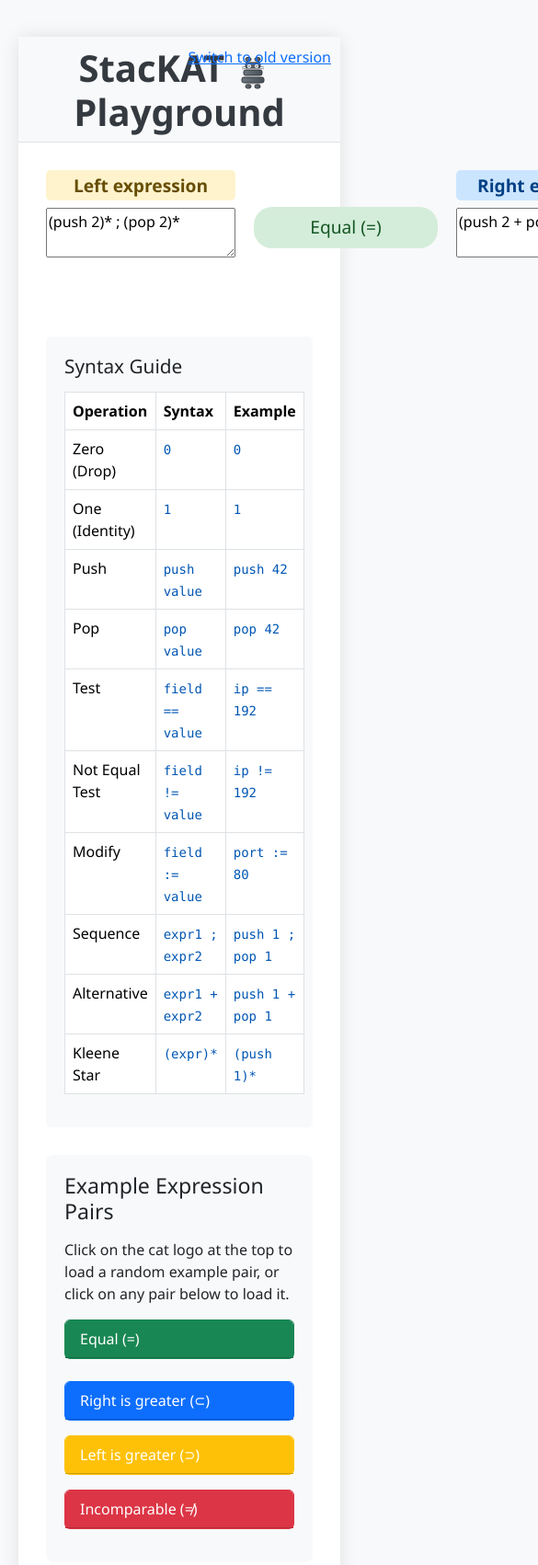
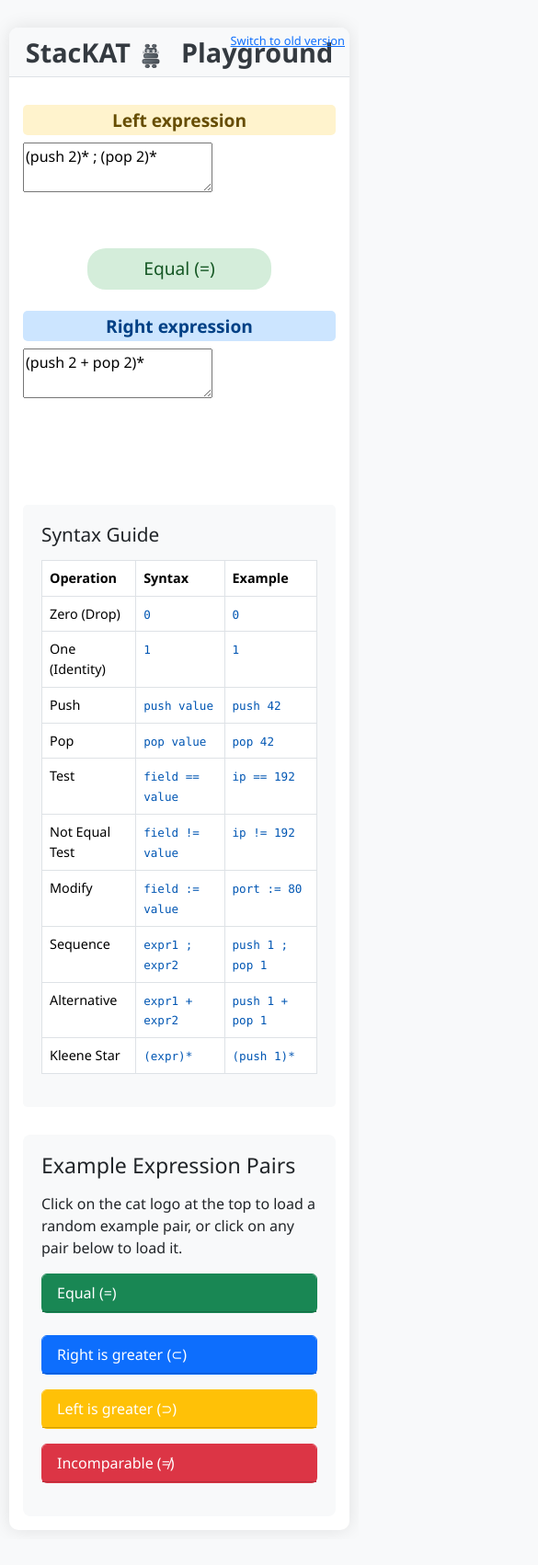
Before and after one commit to apndxorg/apndxorg.github.io, a plain HTML site: page pub/iqe6/stackat.html in a window 390 px wide. Shown: the top 1702 px of the page at 92% size, 585 px wide, since content can reach past the window. After the commit the page ends 1674 px from the top, so only its background shows below. Drawn offline with nearby package versions, Linux system fonts and the light colour scheme; no server answers.

Commit message:
Update stackat.html

```diff
--- a/pub/iqe6/stackat.html
+++ b/pub/iqe6/stackat.html
@@ -2,7 +2,7 @@
 <html lang="en">
 <head>
     <meta charset="UTF-8">
-    <meta name="viewport" content="width=device-width, initial-scale=1.0">
+    <meta name="viewport" content="width=device-width, initial-scale=1.0, maximum-scale=1.0, user-scalable=no">
     <title>StacKAT Playground</title>
     <link href="https://cdn.jsdelivr.net/npm/bootstrap@5.3.0-alpha1/dist/css/bootstrap.min.css" rel="stylesheet">
     <!-- Add CodeMirror for syntax highlighting -->
@@ -86,6 +86,193 @@
             grid-template-rows: auto auto 1fr;
             gap: 20px;
             margin-bottom: 30px;
+        }
+
+        /* Media query for mobile devices */
+        @media (max-width: 768px) {
+            body {
+                padding: 10px;
+                overflow-x: hidden;
+            }
+
+            .playground-grid {
+                display: grid;
+                grid-template-columns: 1fr;
+                grid-template-rows: auto auto auto auto auto auto auto;
+                gap: 15px;
+            }
+
+            .expression1-area {
+                grid-column: 1 !important;
+                grid-row: 1 !important;
+                width: 100%;
+            }
+
+            .result-badge-area {
+                grid-column: 1 !important;
+                grid-row: 2 !important;
+                padding-top: 0;
+                padding-bottom: 0.5rem;
+                justify-content: center;
+                width: 100%;
+            }
+
+            .expression2-area {
+                grid-column: 1 !important;
+                grid-row: 3 !important;
+                width: 100%;
+            }
+
+            .parse-error1-area {
+                grid-column: 1 !important;
+                grid-row: 4 !important;
+                width: 100%;
+            }
+
+            .parse-error2-area {
+                grid-column: 1 !important;
+                grid-row: 5 !important;
+                width: 100%;
+            }
+
+            .counter-example1-area {
+                grid-column: 1 !important;
+                grid-row: 6 !important;
+                width: 100%;
+            }
+
+            .counter-example2-area {
+                grid-column: 1 !important;
+                grid-row: 7 !important;
+                width: 100%;
+            }
+
+            .container {
+                padding: 15px;
+                width: 100%;
+                max-width: 100%;
+                overflow-x: hidden;
+            }
+
+            .header {
+                margin-left: -15px;
+                margin-right: -15px;
+                margin-top: -15px;
+            }
+
+            .header h1 {
+                font-size: 1.8rem;
+            }
+
+            .result-badge {
+                width: 100%;
+                max-width: 200px;
+            }
+
+            /* Make the syntax guide table responsive */
+            .syntax-guide {
+                overflow-x: auto;
+                padding: 10px;
+                margin-top: 20px;
+            }
+
+            .syntax-guide table {
+                font-size: 0.9rem;
+            }
+
+            /* Adjust example pairs for mobile */
+            .example-pairs-section {
+                padding: 10px;
+                margin-top: 20px;
+            }
+
+            .example-pairs-section .row {
+                flex-direction: column;
+            }
+
+            .example-pairs-section .col-md-6 {
+                width: 100%;
+            }
+
+            .example-pair-item {
+                font-size: 0.8rem;
+                padding: 6px 8px;
+            }
+
+            /* Adjust CodeMirror for mobile */
+            .CodeMirror {
+                height: 120px;
+                font-size: 0.9rem;
+            }
+
+            /* Make the top right link more mobile-friendly */
+            .header .toprightlink {
+                font-size: 0.8rem;
+                top: 5px;
+                right: 5px;
+            }
+
+            /* Improve counter example display on mobile */
+            .counter-example {
+                padding: 10px;
+            }
+
+            .counter-example-item {
+                padding: 10px;
+            }
+
+            /* Adjust result badge for better mobile display */
+            .result-badge {
+                font-size: 1rem;
+                padding: 6px 12px;
+            }
+
+            /* Make the cat logo smaller on mobile */
+            #cat-logo {
+                width: 30px;
+                height: 30px;
+            }
+
+            /* Ensure CodeMirror editors are properly sized */
+            #editor1-container, #editor2-container {
+                width: 100%;
+            }
+
+            #editor1-container .CodeMirror, #editor2-container .CodeMirror {
+                width: 100%;
+                height: 120px;
+            }
+
+            /* Ensure example pairs display properly */
+            .example-pair-item {
+                white-space: normal;
+                line-height: 1.4;
+            }
+
+            .example-left, .example-right {
+                max-width: 40%;
+            }
+
+            /* Fix example pairs section layout */
+            .example-pairs-section {
+                padding: 10px;
+            }
+
+            .example-pairs-section .row {
+                display: flex;
+                flex-direction: column;
+            }
+
+            .example-pairs-section .col-md-6 {
+                width: 100%;
+                max-width: 100%;
+                flex: 0 0 100%;
+            }
+
+            /* Ensure syntax guide is scrollable on mobile */
+            .syntax-guide {
+                overflow-x: auto;
+            }
         }
 
         /* Grid areas */
```
